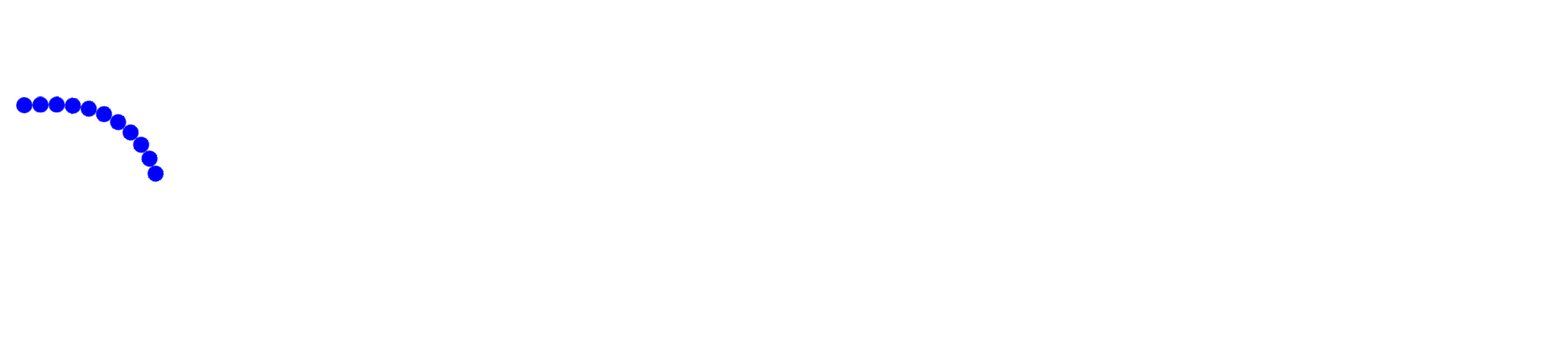
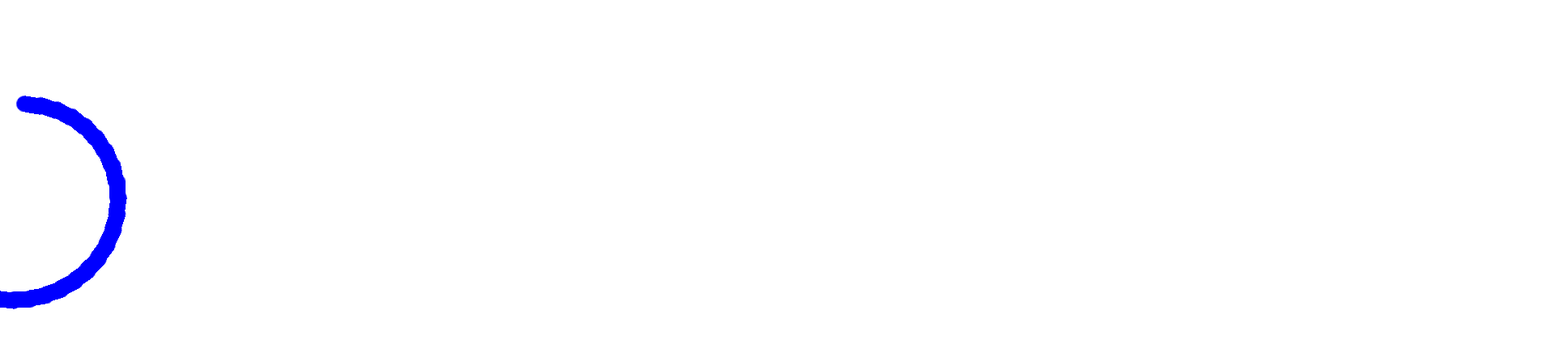
Before and after one commit to ToastBubbles/css-wave, a plain HTML site: page index.html in a window 1280 px wide. Shown: the top 420 px of the page at 81% size, 1920 px wide, since content can reach past the window. Drawn offline with Linux system fonts and the light colour scheme.

Commit message:
made it scary

```diff
--- a/index.js
+++ b/index.js
@@ -1,6 +1,6 @@
 function waves() {
   let container = document.getElementById("wave-container");
-  let waveLength = 10;
+  let waveLength = 100;
 
   let divPrefix = `<div class="waveSeg">0`;
 
@@ -23,7 +23,7 @@ function myLoop() {
     // );
     document.querySelectorAll(`.waveSeg`)[i].classList.add("animateWave");
     i++;
-    if (i < 10) {
+    if (i < 100) {
       myLoop();
     }
   }, 100);
--- a/style.css
+++ b/style.css
@@ -18,7 +18,7 @@
 .waveSeg {
   position: absolute;
   height: 20px;
-  width: 20px;
+  width: 40px;
   background-color: blue;
   border-radius: 20px;
   left: 20px;
@@ -29,5 +29,5 @@
 }
 
 .animateWave {
-  animation: waves 3s infinite;
+  animation: waves 10s infinite;
 }
```
